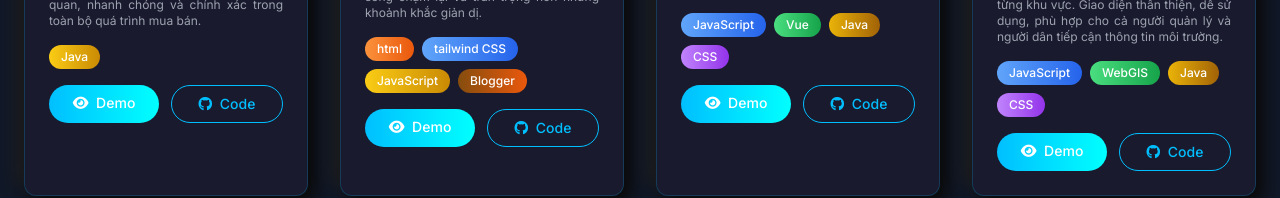
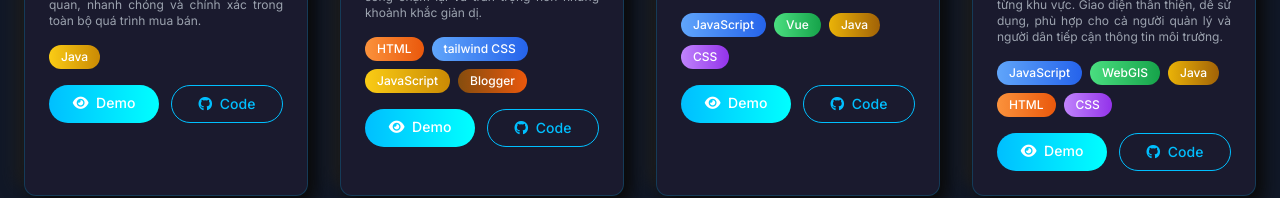
Before and after one commit to nguyenbacong-dev/portfolio-main, a plain HTML site: page index.html in a window 1280 px wide. Shown: the part 2147-2345 px from the top of the page. Drawn offline with nearby package versions, Linux system fonts and the light colour scheme.

Commit message:
Update index.html

```diff
--- a/index.html
+++ b/index.html
@@ -291,7 +291,7 @@
                 Nơi mình ghi lại những suy nghĩ, cảm xúc và trải nghiệm trên hành trình trưởng thành. Từ những câu chuyện nhỏ trong gia đình, bài học trong cuộc sống, đến những dòng động lực cho chính mình và cho cả những ai tình cờ ghé đọc. Hy vọng mỗi bài viết ở đây đều có thể chạm đến bạn một chút – để ta cùng nhau sống chậm lại và trân trọng hơn những khoảnh khắc giản dị.
               </p>
 <div class="flex flex-wrap gap-2 mb-4">
-<span class="px-3 py-1 text-xs rounded-full bg-gradient-to-r from-orange-400 to-orange-600 text-white font-medium">html</span>
+<span class="px-3 py-1 text-xs rounded-full bg-gradient-to-r from-orange-400 to-orange-600 text-white font-medium">HTML</span>
 <span class="px-3 py-1 text-xs rounded-full bg-gradient-to-r from-blue-400 to-blue-600 text-white font-medium">tailwind CSS</span>
 <span class="px-3 py-1 text-xs rounded-full bg-gradient-to-r from-yellow-400 to-yellow-600 text-white font-medium">JavaScript</span>
 <span class="px-3 py-1 text-xs rounded-full bg-gradient-to-r from-yellow-800 to-orange-600 text-white font-medium">Blogger</span>
@@ -374,6 +374,7 @@
       <span class="px-3 py-1 text-xs rounded-full bg-gradient-to-r from-blue-400 to-blue-600 text-white font-medium">JavaScript</span>
       <span class="px-3 py-1 text-xs rounded-full bg-gradient-to-r from-green-400 to-green-600 text-white font-medium">WebGIS</span>
       <span class="px-3 py-1 text-xs rounded-full bg-gradient-to-r from-yellow-500 to-yellow-700 text-white font-medium">Java</span>
+<span class="px-3 py-1 text-xs rounded-full bg-gradient-to-r from-orange-400 to-orange-600 text-white font-medium">HTML</span>
       <span class="px-3 py-1 text-xs rounded-full bg-gradient-to-r from-purple-400 to-purple-600 text-white font-medium">CSS</span>
     </div>
 
```
